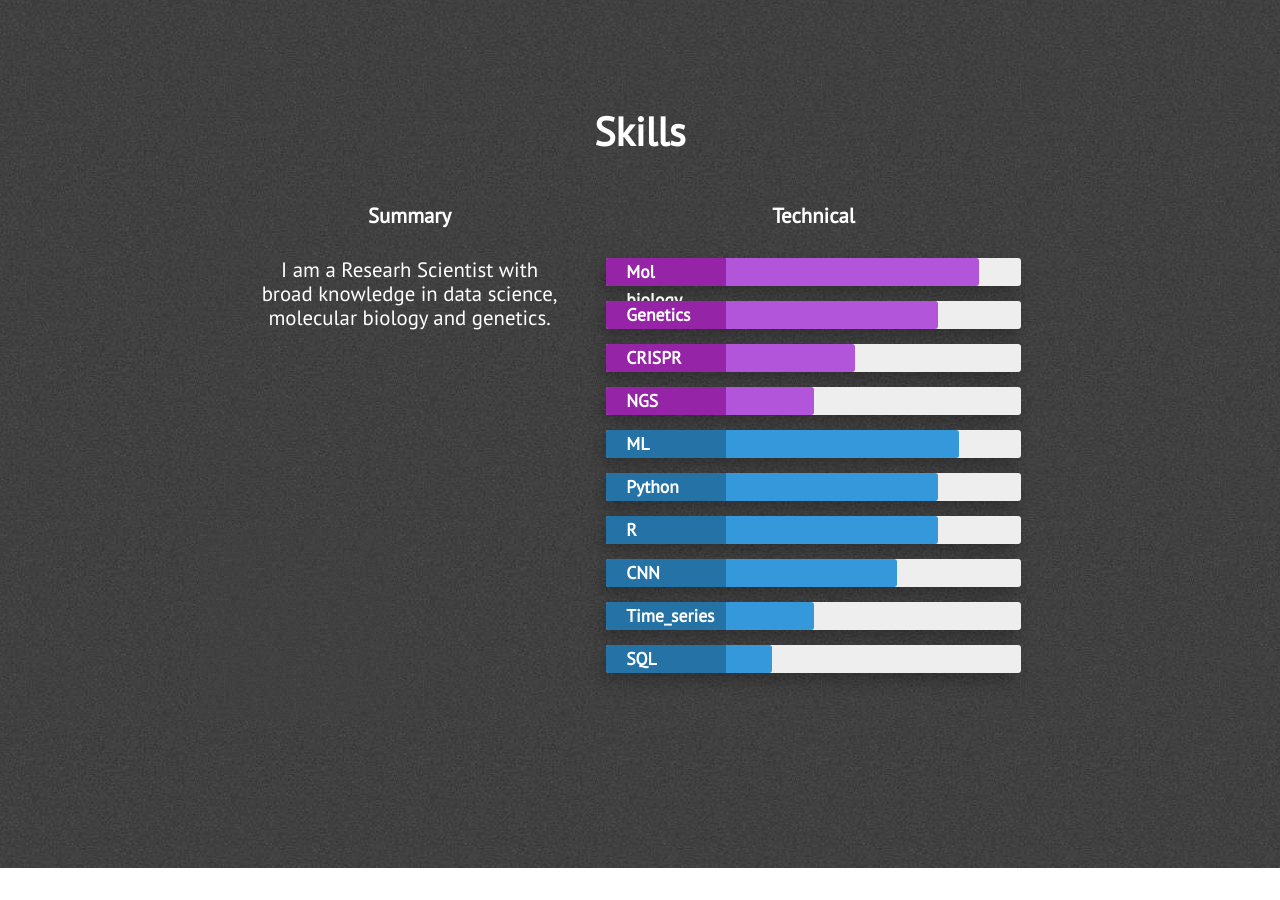
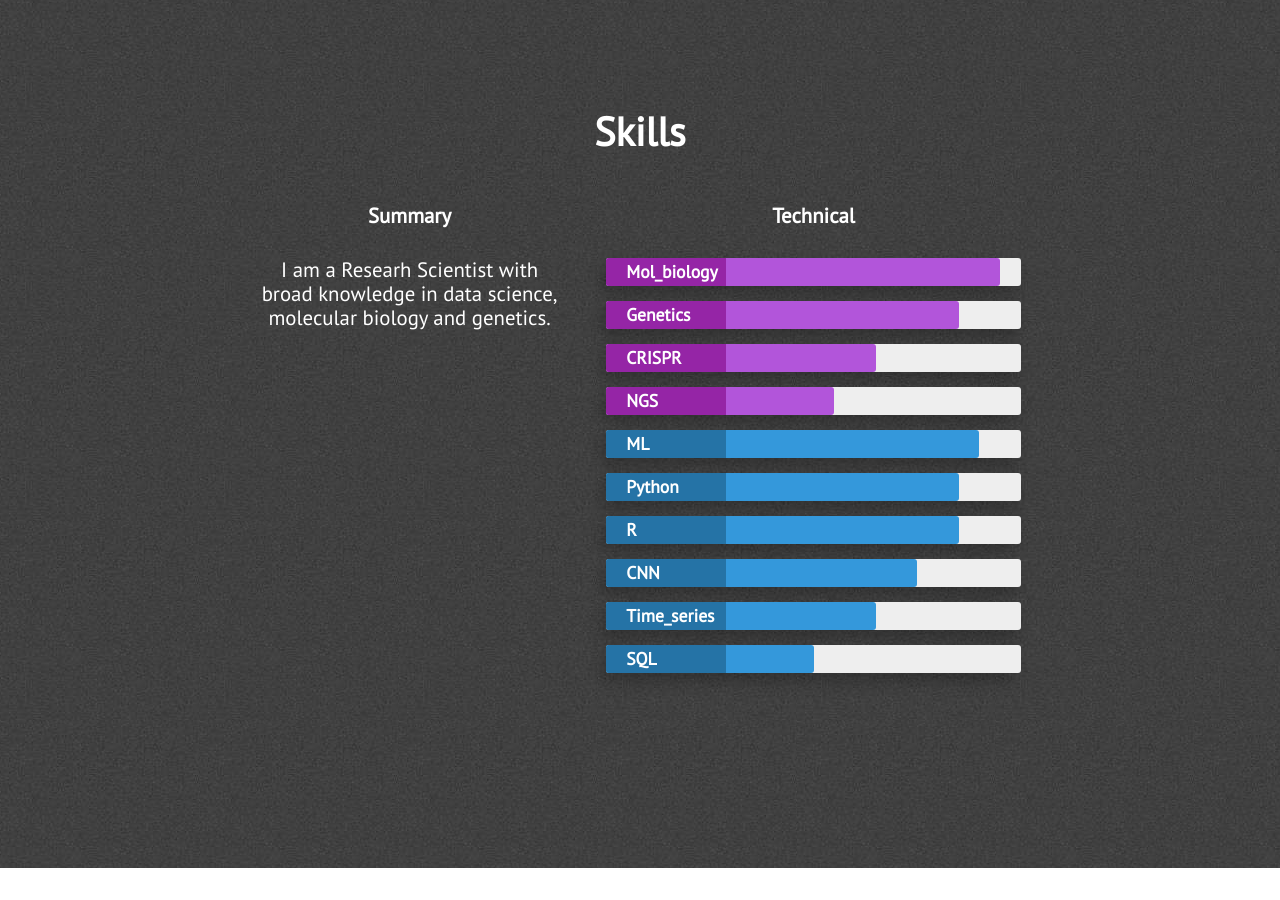
Before and after one commit to ybchan/ybchan.github.io, a Jekyll site: the page built from index.html, in a window 1280 px wide and 900 px high, scrolled down 2032 px. Built offline with Jekyll 4.4.1, drawn with Linux system fonts in a browser that asks for light colours; nearby versions of some CDN libraries.

Commit message:
Update skills.html

```diff
--- a/_includes/skills.html
+++ b/_includes/skills.html
@@ -14,53 +14,53 @@
                 <div class="technical-skills">
                     <h3 class="center-align skills-subsection">Technical</h3>
                     <div class="progress-bars">
-                        <div class="skillbar clearfix " data-percent="90%">
-                            <div class="skillbar-title" style="background: #a629b9;"><span>Mol biology</span></div>
+                        <div class="skillbar clearfix " data-percent="95%">
+                            <div class="skillbar-title" style="background: #a629b9;"><span>Mol_biology</span></div>
                             <div class="skillbar-bar" style="background: #b255da;"></div>
                         </div> <!-- End Skill Bar -->
 
-                        <div class="skillbar clearfix " data-percent="80%">
+                        <div class="skillbar clearfix " data-percent="85%">
                             <div class="skillbar-title" style="background: #a629b9;"><span>Genetics</span></div>
                             <div class="skillbar-bar" style="background: #b255da;"></div>
                         </div> <!-- End Skill Bar -->
 
-                        <div class="skillbar clearfix " data-percent="60%">
+                        <div class="skillbar clearfix " data-percent="65%">
                             <div class="skillbar-title" style="background: #a629b9;"><span>CRISPR</span></div>
                             <div class="skillbar-bar" style="background: #b255da;"></div>
                         </div> <!-- End Skill Bar -->
 
-                        <div class="skillbar clearfix " data-percent="50%">
+                        <div class="skillbar clearfix " data-percent="55%">
                             <div class="skillbar-title" style="background: #a629b9;"><span>NGS</span></div>
                             <div class="skillbar-bar" style="background: #b255da;"></div>
                         </div> <!-- End Skill Bar -->
 
-                        <div class="skillbar clearfix " data-percent="85%">
+                        <div class="skillbar clearfix " data-percent="90%">
                             <div class="skillbar-title" style="background: #2980b9;"><span>ML</span></div>
                             <div class="skillbar-bar" style="background: #3498db;"></div>
                         </div> <!-- End Skill Bar -->
 
-                        <div class="skillbar clearfix " data-percent="80%">
+                        <div class="skillbar clearfix " data-percent="85%">
                             <div class="skillbar-title" style="background: #2980b9;"><span>Python</span></div>
                             <div class="skillbar-bar" style="background: #3498db"></div>
                         </div> <!-- End Skill Bar -->
 
 
-                        <div class="skillbar clearfix " data-percent="80%">
+                        <div class="skillbar clearfix " data-percent="85%">
                             <div class="skillbar-title" style="background: #2980b9;"><span>R</span></div>
                             <div class="skillbar-bar" style="background: #3498db;"></div>
                         </div> <!-- End Skill Bar -->
 
-                        <div class="skillbar clearfix " data-percent="70%">
+                        <div class="skillbar clearfix " data-percent="75%">
                             <div class="skillbar-title" style="background: #2980b9;"><span>CNN</span></div>
                             <div class="skillbar-bar" style="background: #3498db;"></div>
                         </div> <!-- End Skill Bar -->
 
-                        <div class="skillbar clearfix " data-percent="50%">
+                        <div class="skillbar clearfix " data-percent="65%">
                             <div class="skillbar-title" style="background: #2980b9"><span>Time_series</span></div>
                             <div class="skillbar-bar" style="background: #3498db;"></div>
                         </div> <!-- End Skill Bar -->
 
-                        <div class="skillbar clearfix " data-percent="40%">
+                        <div class="skillbar clearfix " data-percent="50%">
                             <div class="skillbar-title" style="background: #2980b9"><span>SQL</span></div>
                             <div class="skillbar-bar" style="background: #3498db"></div>
                         </div> <!-- End Skill Bar -->
```
